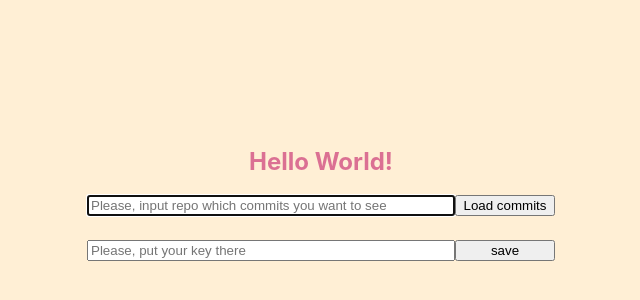
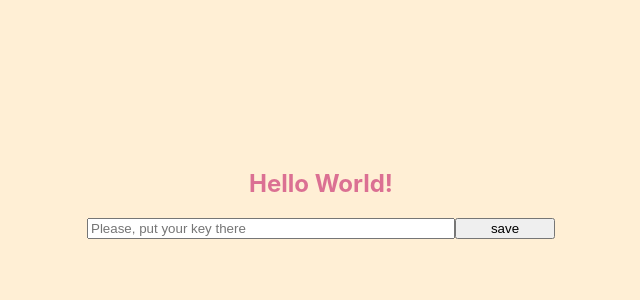
Before and after one commit to SamoilenkoEvgeniy/github-commit-reader, a React (Create React App) app: page / in a window 1280 px wide. Shown: the part 206-506 px from the top of the page, without its empty margins (319-959 px from the left). Built offline with nearby package versions, Linux system fonts and the light colour scheme.

Commit message:
logic fixes

```diff
--- a/src/App.tsx
+++ b/src/App.tsx
@@ -17,10 +17,6 @@ function App() {
     const [ errorState, setErrorState ] = useState<string | null>(null);
     const [ fetchError, setFetchError ] = useState<boolean>(false);
 
-    const onKeySet = useCallback(() => {
-        setUserKey(getStorageValue(USER_GITHUB_PRIVATE_KEY, ''));
-    }, []);
-
     const fetchCommits = useCallback(async (repo: AllCommitsRequestParams) => {
         if (!userKey) return;
 
@@ -34,6 +30,13 @@ function App() {
             setFetchError(true);
         }
     }, [ userKey ]);
+
+    const onKeySet = useCallback(async () => {
+        setUserKey(getStorageValue(USER_GITHUB_PRIVATE_KEY, ''));
+        if (!repo) return;
+        await fetchCommits(repo);
+    }, [ repo, fetchCommits ]);
+
 
     const onRepoSet = useCallback(async (value: AllCommitsRequestParams) => {
         setRepo(value);
@@ -50,7 +53,7 @@ function App() {
             <Title>
                 Hello World!
             </Title>
-            {!repo && (
+            {(!repo && userKey) && (
                 <InputRepo
                     setErrorState={setErrorState}
                     repoUpdated={onRepoSet}
--- a/src/components/input-user-key/input-user-key.tsx
+++ b/src/components/input-user-key/input-user-key.tsx
@@ -14,6 +14,7 @@ export const InputUserKey = ({ onKeySet, currentKey }: InputUserKeyProps) => {
     const getLabel = useMemo(() => currentKey ? 'change' : 'save', [currentKey]);
 
     const save = () => {
+        console.log('key', key);
         setStorageValue(USER_GITHUB_PRIVATE_KEY, key);
         onKeySet();
     };
```
